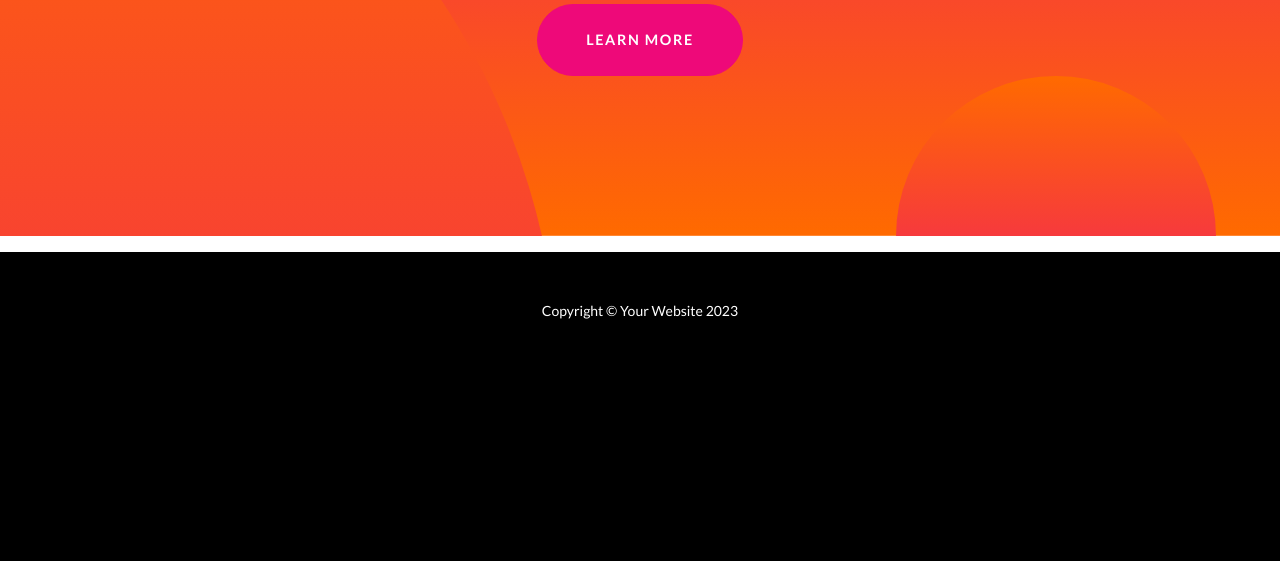
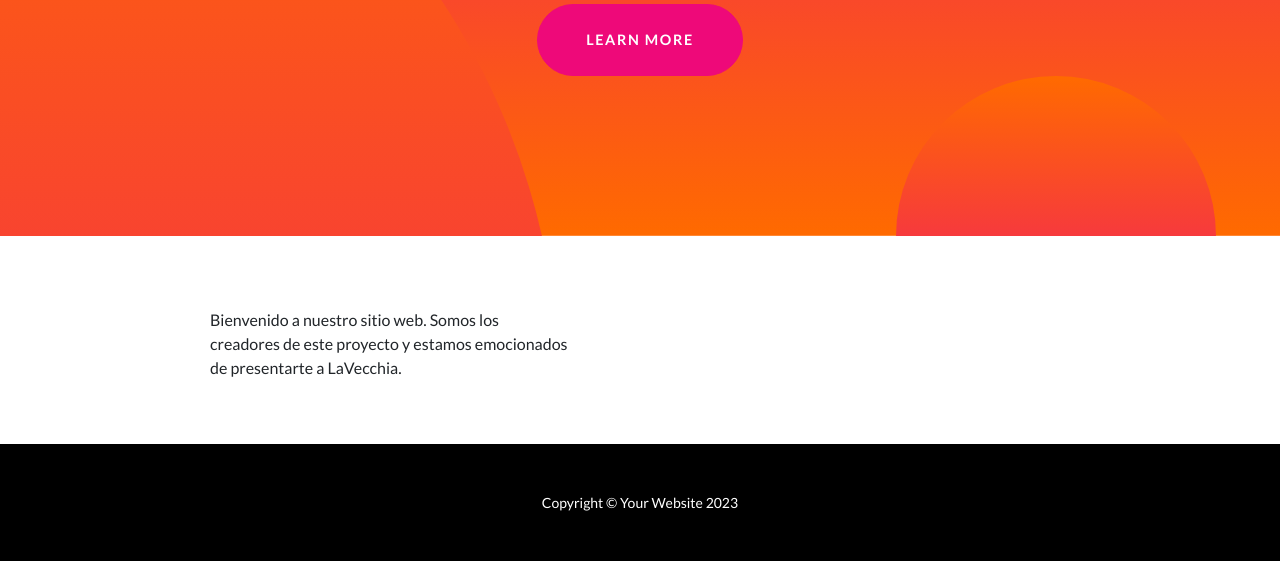
Before and after one commit to roquinarosa/Proyecto_Final_RR, a Django app: page /AppLaVecchia/about/ in a window 1280 px wide. Shown: the part 451-1012 px from the top of the page. Before the commit the page ends 770 px from the top, so only its background shows below. Run offline with Django 4.2, Linux system fonts and the light colour scheme; some libraries are stand-ins or nearby versions.

Commit message:
Ultima actulizacion

```diff
--- a/PizzaNapo/LaVecchia/AppLaVecchia/Templates/AppLaVecchia/about.html
+++ b/PizzaNapo/LaVecchia/AppLaVecchia/Templates/AppLaVecchia/about.html
@@ -1,6 +1,28 @@
+
 {% extends 'AppLaVecchia/base.html' %}
 
+{% load static %}
 
-{% block content %}
-    <p>Bienvenido a nuestro sitio web. Somos los creadores de este proyecto y estamos emocionados de presentarte a LaVecchia</p>
-{% endblock %}
+{% block title %} Acerca de nosotros {% endblock title %}
+
+{% block main %}
+    <!-- Content section 1-->
+    <section id="scroll">
+        <div class="container px-5">
+            <div class="row gx-5 align-items-center">
+                <div class="col-lg-6 order-lg-2">
+
+                </div>
+                <div class="col-lg-6 order-lg-1">
+                    <div class="p-5">
+                        <h2 class="display-4"></h2>
+                        <ul>
+                            <p>Bienvenido a nuestro sitio web. Somos los creadores de este proyecto y estamos emocionados de presentarte a LaVecchia.</p>
+                        </ul>
+
+                    </div>
+                </div>
+            </div>
+        </div>
+    </section>
+{% endblock main %}
--- a/PizzaNapo/LaVecchia/AppLaVecchia/urls.py
+++ b/PizzaNapo/LaVecchia/AppLaVecchia/urls.py
@@ -1,6 +1,7 @@
 from django.urls import path
 from AppLaVecchia import views
 from AppLaVecchia import class_views
+from django.shortcuts import render
 
 urlpatterns = [
     path('',views.inicio, name="Inicio"),
@@ -12,7 +13,7 @@ urlpatterns = [
     path('busca-menu-formulario/', views.buscar_menu_formulario, name="Buscar_Menu"),
     path('mostrar-menu/', views.mostrar_menu, name="Mostrar_Menu"),
     path('confirmar-borrado-menu/<id>/', views.menu_2, name="Borrar Menu"),
-    path('about/', views.about_me, name="about"),
+    path('about/', lambda request: render(request, "AppLaVecchia/about.html"), name='about'),
 
 
 ]
--- a/PizzaNapo/LaVecchia/AppLaVecchia/views.py
+++ b/PizzaNapo/LaVecchia/AppLaVecchia/views.py
@@ -77,7 +77,3 @@ def menu_2(request, id):
     contexto = {"menu": menu}
 
     return render(request, "AppLaVecchia/mostrar_menu.html", contexto)
-
-
-def about_me(request):
-    return render(request, "AppLaVecchia/about.html")
```
